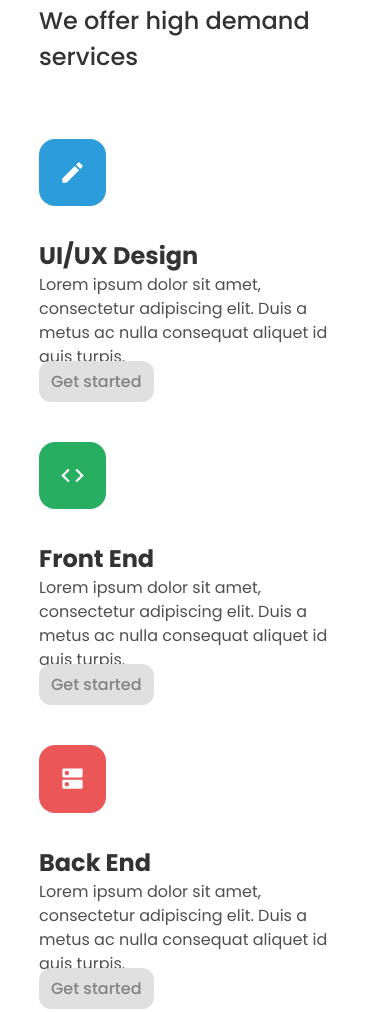
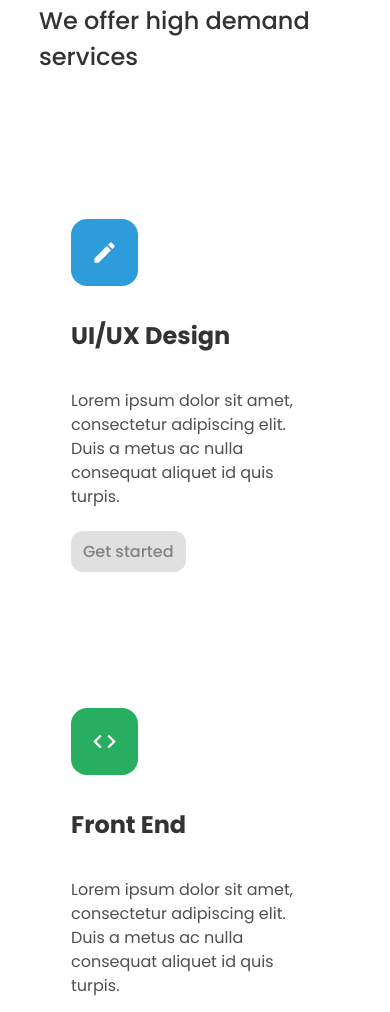
Before and after one commit to romelmahmud/Edie-homepage-devchallenge, a plain HTML site: page index.html in a window 390 px wide. Shown: the part 747-1759 px from the top of the page. Drawn offline with Linux system fonts and the light colour scheme.

Commit message:
service card section mobile version complete

```diff
--- a/style.css
+++ b/style.css
@@ -79,6 +79,7 @@ button {
 .service-card-title {
   font-size: 1.5rem;
   font-weight: 700;
+  margin-bottom: 1.5em;
 }
 
 .service-card-body,
@@ -226,13 +227,18 @@ button {
 
 /* service section */
 .services-cards-container {
-  margin-top: 4em;
+  margin: 6em 0;
 }
 
 .service-card {
   margin-bottom: 3em;
+  padding: 3rem 2rem;
+  border-radius: ;
 }
-
+.service-card:hover {
+  box-shadow: 0px 10px 30px rgba(51, 51, 51, 0.1);
+  border-radius: 24px;
+}
 .icon {
   width: 4.2rem;
   height: 4.2rem;
@@ -255,3 +261,6 @@ button {
 .color-pink {
   background-color: var(--pink);
 }
+.service-card-body {
+  margin-bottom: 1.875rem;
+}
```
